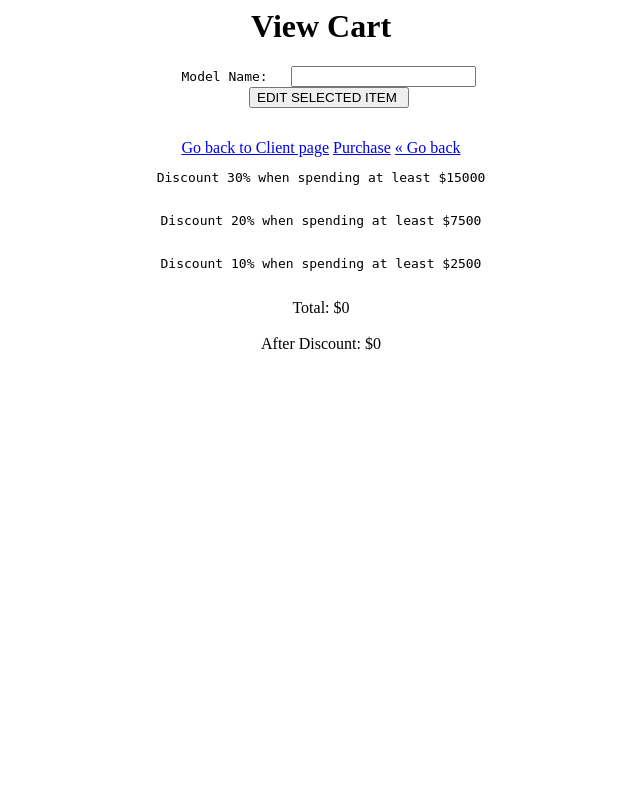
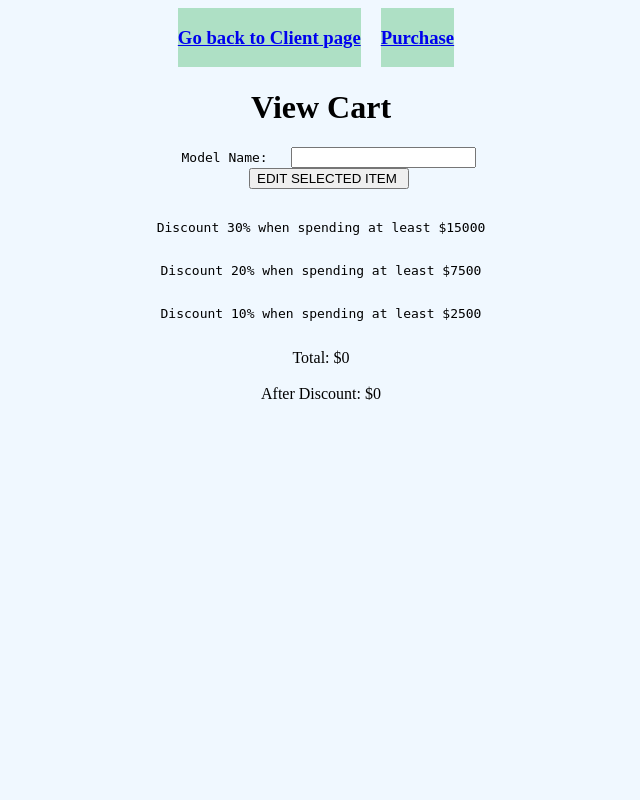
Before and after one commit to samComeIt/summer2019, a PHP site: page /viewcart.php in a window 1280 px wide. Shown: the whole page, without its empty margins (319-959 px from the left). Run offline with PHP 8.4, Linux system fonts and the light colour scheme; a user stored in the database is signed in; data comes from the database, SQL or seed files in the repository; data that the repository does not hold is empty.

Commit message:
Update colors
Added background and header colors

```diff
--- a/305/viewcart.php
+++ b/305/viewcart.php
@@ -1,14 +1,29 @@
 <html>
-   <head>
-      <title>View Cart </title>
+   <body style="background-color:#F0F8FF">
+     <head>
+	 <div style="text-align:center">
+	 <title>View Cart</title>
+	  <style>
+	  li {
+		 display: inline-block;
+			margin-right:10px;
+		color:#B0C4DE;
+		background-color:#AEE0C5;
+	  }
+	  </style>
    </head>
 
-   <body>
-       <h1><div style="text-align:center">View Cart </div>
+   </body>
 
-      </h1>
-
-</html>
+    <body>
+	<header>
+   <nav>
+   <li><h3><a href="welcome.php">Go back to Client page</a> </h3><li>
+   <li><h3><a href="payment.php">Purchase</a> </h3></li>
+   </nav></header>
+</body>
+<h1><div style="text-align:center">View Cart</div></h1>
+</div>
 </html>
 <?php	//manageQuantity.php
   require_once 'hhh3login.php';
@@ -30,9 +45,6 @@ if (isset($_POST['delete']) && isset($_POST['productId'])) {
   Model Name: 	<input type="text" name="productId">
   <input type="submit" value="EDIT SELECTED ITEM ">
   </pre></form>
-  <a href="welcome.php">Go back to Client page</a>
-  <a href="payment.php">Purchase</a>
-  <a href="javascript:history.go(-1)" title="Return to previous page">&laquo; Go back</a>
 
 _END;
   $query = "SELECT * FROM Cart2 WHERE clientId = '$login_session'";
```
Also changed, not shown: 305/payment.php (+17 -5 lines).
